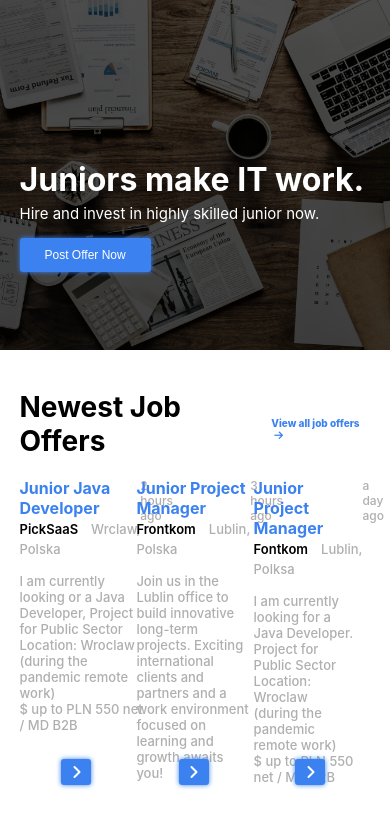
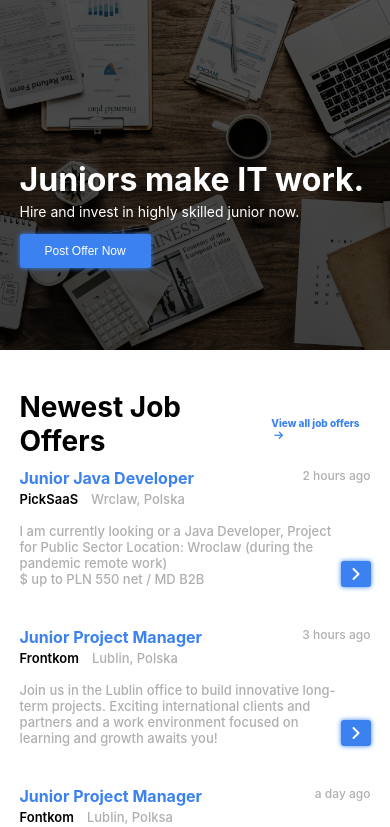
Before and after one commit to apkt1apkt/jjo, a React (Create React App) app: page / in a window 390 px wide. Shown: the top 827 px of the page. Built offline with nearby package versions, Linux system fonts and the light colour scheme.

Commit message:
fix responsiveness of the offers-section

```diff
--- a/src/components/IconText.tsx
+++ b/src/components/IconText.tsx
@@ -19,7 +19,7 @@ type IconTextProps = { label: string; icon: string };
 const STYLES = {
   container: {
     margin: "10px 5px",
-    width: 95,
+    width: 90,
     cursor: "pointer",
   },
   center: {
--- a/src/components/JobOfferCard.tsx
+++ b/src/components/JobOfferCard.tsx
@@ -1,13 +1,10 @@
 import Timer from "./Timer";
-import { grayColor, lightGrayColor, primaryColor } from "../styles";
+import { grayColor, primaryColor } from "../styles";
 
 export default function JobOfferCard(props: JobOfferCardProps) {
   const { title, company, time, description, location } = props;
-  const index = (props.index ?? 2) + 1;
-  const showDivider = index ? index % 3 !== 0 : false;
   return (
-    <div style={STYLES.container}>
-      <div>
+    <div className="offers-block">
       <div style={STYLES.heading}>
         <div>
           <div style={STYLES.title}>{title}</div>
@@ -23,9 +20,6 @@ export default function JobOfferCard(props: JobOfferCardProps) {
         <i className="fa fa-angle-right fa-2x" />
       </button>
     </div>
-      {showDivider && <div style={STYLES.showDivider} />}
-      {!showDivider && <div style={STYLES.hideDivider} />}
-    </div>
   );
 }
 
@@ -35,22 +29,9 @@ type JobOfferCardProps = {
   location: string;
   time: string | Date;
   description: string;
-  index?: number;
 };
 
 const STYLES = {
-  container: {
-    display: "flex",
-    position: "relative" as const,
-  },
-  showDivider: {
-    width: 5,
-    margin: "0px 25px",
-    backgroundColor: lightGrayColor,
-  },
-  hideDivider: {
-    margin: "6px 12px",
-  },
   heading: {
     display: "flex",
     justifyContent: "space-between",
@@ -71,7 +52,7 @@ const STYLES = {
     fontSize: 8,
     position: "absolute" as const,
     bottom: 0,
-    right: 45,
+    right: 0,
   },
   location: {
     marginLeft: 13,
--- a/src/content/Banner.tsx
+++ b/src/content/Banner.tsx
@@ -20,6 +20,6 @@ const STYLES = {
     marginTop: 0,
   },
   catchPhrase: {
-    fontSize: 15,
+    fontSize: 14,
   },
 };
--- a/src/content/JobOffers.tsx
+++ b/src/content/JobOffers.tsx
@@ -14,10 +14,12 @@ export default function JobOffers() {
         </div>
       </div>
       <div>
-        <div style={STYLES.jobOffers}>
-          {JOB_OFFERS.map((v, i) => (
-            <JobOfferCard key={i} {...v} index={i} />
-          ))}
+        <div className="offers-container">
+          <div className="offers-content">
+            {JOB_OFFERS.map((v, i) => (
+              <JobOfferCard key={i} {...v} />
+            ))}
+          </div>
         </div>
       </div>
     </div>
@@ -27,11 +29,6 @@ export default function JobOffers() {
 const STYLES = {
   container: {
     marginTop: 40,
-  },
-  jobOffers: {
-    marginTop: 10,
-    display: "grid",
-    gridTemplateColumns: "33.3% 33.40% 33.3%",
   },
   top: {
     display: "flex",
--- a/src/index.css
+++ b/src/index.css
@@ -3,6 +3,7 @@
 :root {
   --primary: #3b82f0;
   --info: #3e83fd;
+  --lightGray: #d5d8dc;
 }
 
 body {
@@ -14,11 +15,11 @@ body {
 }
 
 .container {
-  width: 80%;
+  width: 85%;
   margin: 0 auto;
 }
 
-@media (max-width: 480px) {
+@media (max-width: 488px) {
   .container {
     width: 98%;
   }
@@ -53,3 +54,48 @@ header {
   background-position: center;
   height: 350px;
 }
+
+.offers-container {
+  display: grid;
+  width: 100%;
+}
+
+.offers-content {
+  display: grid;
+  grid-template-columns: repeat(3, 1fr);
+  grid-gap: 40px;
+  height: 100%;
+}
+
+.offers-block {
+  height: 100%;
+  position: relative;
+}
+
+.offers-block:after {
+  content: "";
+  position: absolute;
+  border-left: 2px solid var(--lightGray);
+  right: -20px;
+  top: 0px;
+  height: 100%;
+}
+
+.offers-block:last-child:after {
+  display: none;
+}
+
+@media (max-width: 768px) {
+  .offers-content {
+    grid-template-columns: repeat(2, 1fr);
+  }
+}
+
+@media (max-width: 488px) {
+  .offers-content {
+    grid-template-columns: repeat(1, 1fr);
+  }
+  .offers-block:after {
+    display: none;
+  }
+}
```
Lines whose indentation alone changed are shown as unchanged.
